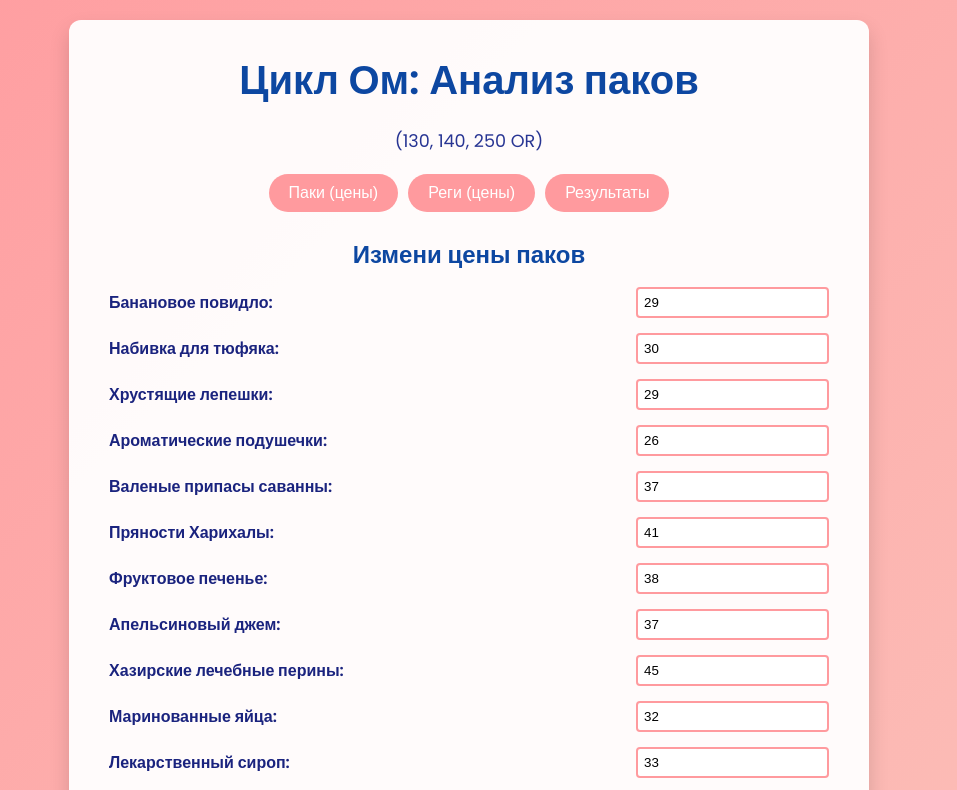
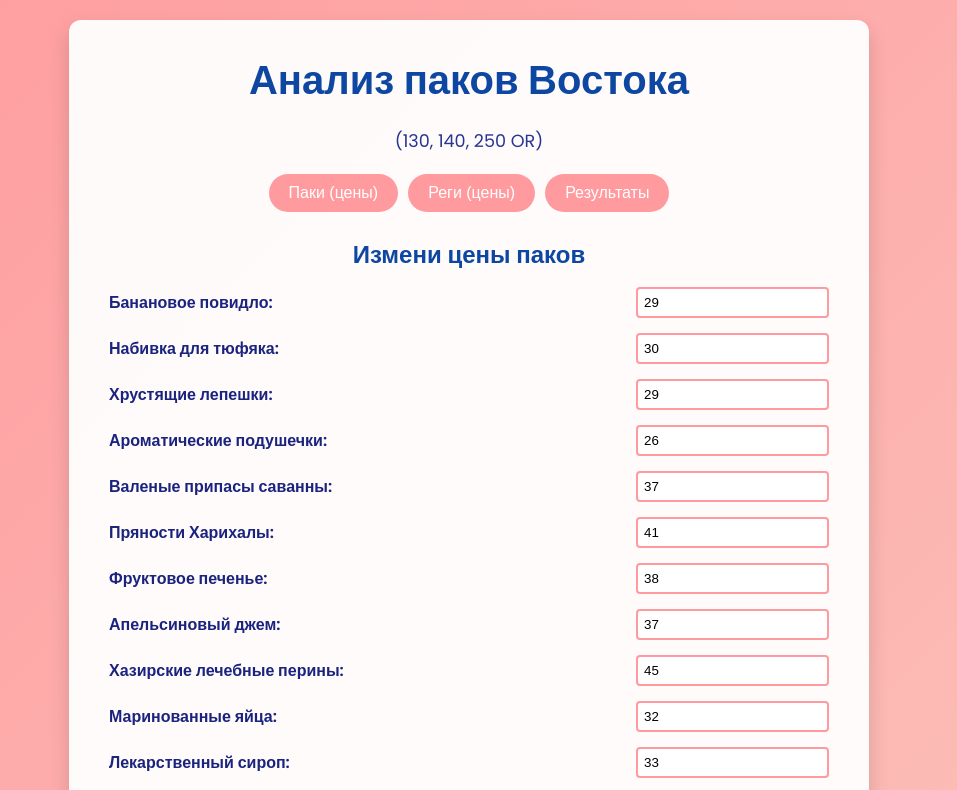
Before and after one commit to LeonSkrypnik/pack-raset, a plain HTML site: page index.html in a window 1280 px wide. Shown: the top 790 px of the page, without its empty margins (323-1280 px from the left). Drawn offline with Linux system fonts and the light colour scheme.

Commit message:
Update index.html

```diff
--- a/index.html
+++ b/index.html
@@ -2,7 +2,7 @@
 <html lang="ru">
   <head>
     <meta charset="UTF-8">
-    <title></title>Анализ паков Вастока (130, 140, 250 OR)</title>
+    </title>Анализ паков Вастока (130, 140, 250 OR)</title>
     <link rel="preconnect" href="https://fonts.googleapis.com">
     <link rel="preconnect" href="https://fonts.gstatic.com" crossorigin>
     <link href="https://fonts.googleapis.com/css2?family=Poppins:wght@300;400;600&display=swap" rel="stylesheet">
@@ -128,7 +128,7 @@
   <body>
     <div class="container">
       <header>
-        <h1>Цикл Ом: Анализ паков</h1>
+        <h1>Анализ паков Востока</h1>
         <p class="subtitle">(130, 140, 250 OR)</p>
       </header>
 
```
